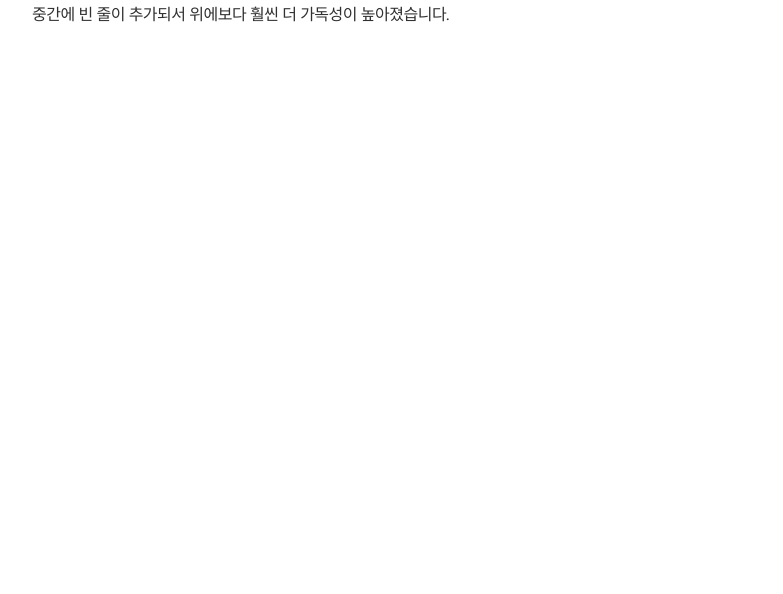
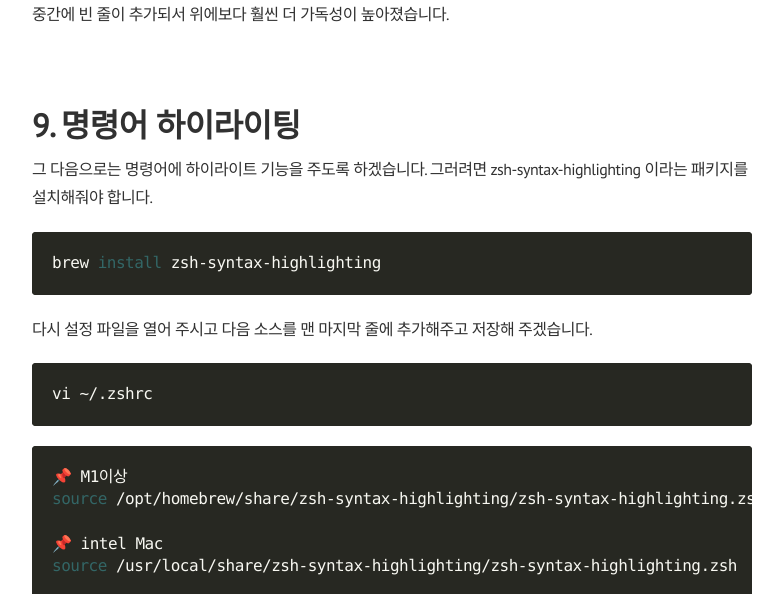
Before and after one commit to museonghwang/museonghwang.github.io, a Jekyll site: the page built from _posts/2022-11-25-mac-iterm2.md, in a window 1280 px wide and 1400 px high, scrolled down 12135 px. Shown: the part 420-1014 px from the top of the window, without its empty margins (248-1031 px from the left). Built offline with Jekyll 4.4.1, drawn with Linux system fonts in a browser that asks for light colours; nearby versions of some CDN libraries; before the commit the page ends 12765 px from its top, so only the background shows below that; some of the changed text lies outside the part shown; grey boxes are pictures that could not be loaded.

Commit message:
Update mac iterm2

````diff
--- a/_posts/2022-11-25-mac-iterm2.md
+++ b/_posts/2022-11-25-mac-iterm2.md
@@ -294,6 +294,7 @@ source ~/.zshrc
 vi ~/.oh-my-zsh/themes/agnoster.zsh-theme
 ```
 
+
 아래로 쭉 내려보시면 `build_prompt()` 라는 곳이 있습니다.
 
 <p align="center">
@@ -333,3 +334,68 @@ source ~/.zshrc
 중간에 빈 줄이 추가되서 위에보다 훨씬 더 가독성이 높아졌습니다.
 
 <br>
+
+
+
+
+
+# 9. 명령어 하이라이팅
+
+그 다음으로는 명령어에 하이라이트 기능을 주도록 하겠습니다. 그러려면 zsh-syntax-highlighting 이라는 패키지를 설치해줘야 합니다.
+
+``` zsh
+brew install zsh-syntax-highlighting
+```
+
+다시 설정 파일을 열어 주시고 다음 소스를 맨 마지막 줄에 추가해주고 저장해 주겠습니다.
+
+``` zsh
+vi ~/.zshrc
+```
+
+``` zsh
+📌 M1이상
+source /opt/homebrew/share/zsh-syntax-highlighting/zsh-syntax-highlighting.zsh
+
+📌 intel Mac
+source /usr/local/share/zsh-syntax-highlighting/zsh-syntax-highlighting.zsh
+```
+
+<p align="center">
+<img alt="image" src="https://user-images.githubusercontent.com/77891754/204223313-1bffead6-763f-4801-b1a3-aa082ba36f76.png">
+</p>
+
+터미널을 다시 열어서 명령어를 작성하면, 이렇게 모든 명령어에 하이라이트 처리가 되는 걸 볼 수 있습니다.
+
+<p align="center">
+<img alt="image" src="https://user-images.githubusercontent.com/77891754/204223595-c09aa1f1-c969-42ee-84a3-aaa806e6e04e.png">
+</p>
+
+<br>
+
+
+
+
+
+# 10. 이모지 넣기
+
+마지막으로 텍스트와 이모지를 넣어 주겠습니다. 그럼 다시 설정 파일을 열어주시고 맨 아래로 내려가서 `prompt_context()` 라는 함수를 덮어 써주겠습니다.
+
+``` zsh
+vi ~/.zshrc
+```
+
+``` zsh
+prompt_context() {
+  # Custom (Random emoji)
+  emojis=("⚡️" "🔥" "🇰 " "👑" "😎" "🐸" "🐵" "🦄" "🌈" "🍻" "🚀" "💡" "🎉" "🔑" "🚦" "🌙")
+  RAND_EMOJI_N=$(( $RANDOM % ${#emojis[@]} + 1))
+  prompt_segment black default "{하고싶은이름} ${emojis[$RAND_EMOJI_N]} "
+}
+```
+
+<p align="center">
+<img alt="image" src="https://user-images.githubusercontent.com/77891754/204224760-9c60dfb2-94d7-4c33-b267-05263c0f53b7.png">
+</p>
+
+모든 과정이 정상적으로 진행되었습니다.
````
